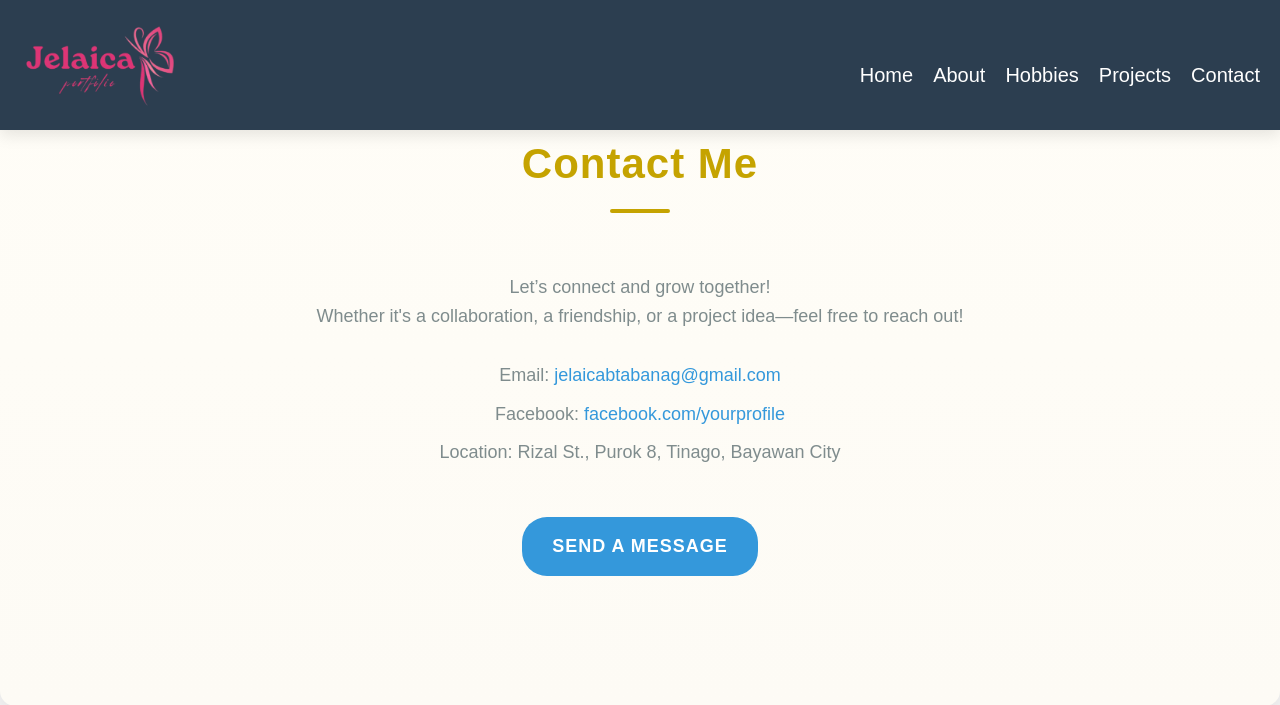
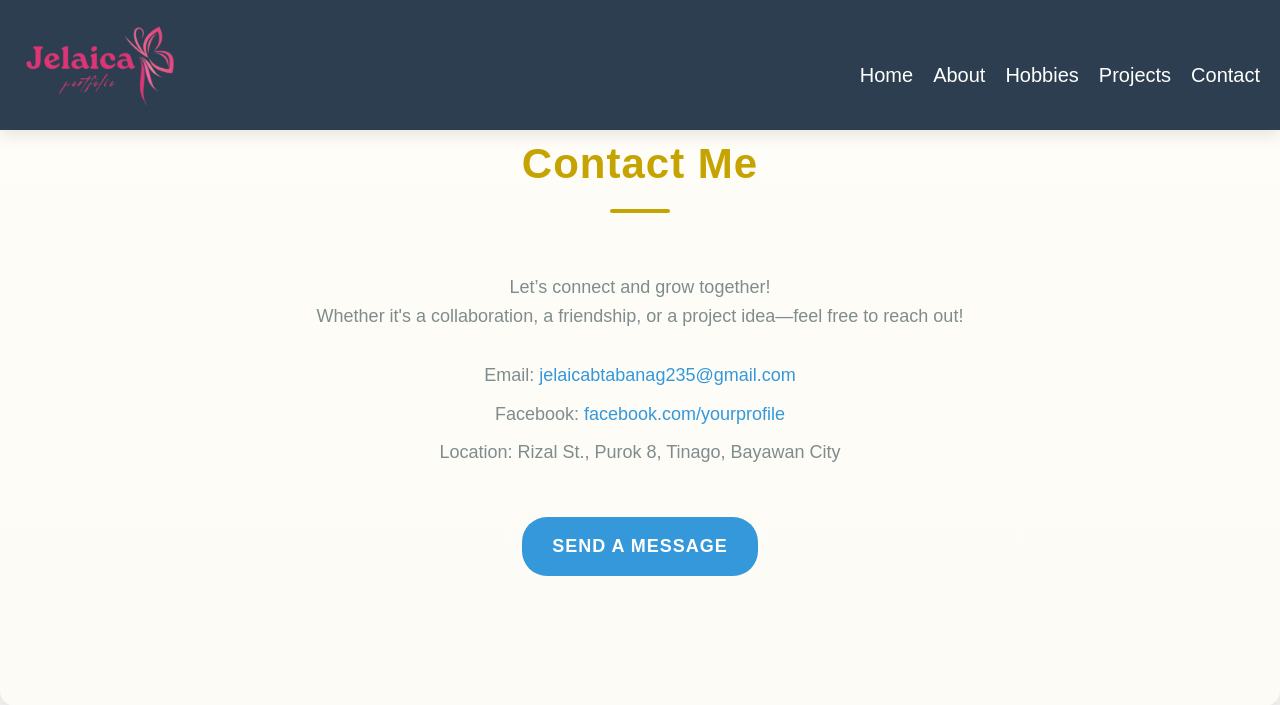
Before and after one commit to jelaica22/my-portfolio, a Django app: template main/templates/main/contact.html in a window 1280 px wide. Shown: the top 705 px of the page. Run offline with Django 5.2, Linux system fonts and the light colour scheme; the template is opened without the code that fills it, so the values that code supplies are empty.

Commit message:
Updated email address in contact and home page

```diff
--- a/main/templates/main/contact.html
+++ b/main/templates/main/contact.html
@@ -12,7 +12,7 @@
 
         <!-- General Contact Info -->
         <ul>
-            <li>Email: <a href="mailto:jelaicabtabanag@gmail.com">jelaicabtabanag@gmail.com</a></li>
+            <li>Email: <a href="mailto:jelaicabtabanag235@gmail.com">jelaicabtabanag235@gmail.com</a></li>
             <li>Facebook: <a href="https://facebook.com/yourprofile" target="_blank">facebook.com/yourprofile</a></li>
             <li>Location: Rizal St., Purok 8, Tinago, Bayawan City</li>
         </ul>
--- a/main/templates/main/home.html
+++ b/main/templates/main/home.html
@@ -257,7 +257,7 @@
     Let's connect and grow together! Whether it’s a collaboration, friendship, or a project idea — feel free to reach out!
   </p>
   <ul>
-    <li>Email: <a href="mailto:jelaicabtabanag@gmail.com">jelaicabtabanag@gmail.com</a></li>
+    <li>Email: <a href="mailto:jelaicabtabanag235@gmail.com">jelaicabtabanag235@gmail.com</a></li>
     <li>Facebook: <a href="https://facebook.com/yourprofile" target="_blank">facebook.com/yourprofile</a></li>
     <li>Location: Rizal St., Purok 8, Tinago, Bayawan City</li>
   </ul>
```
